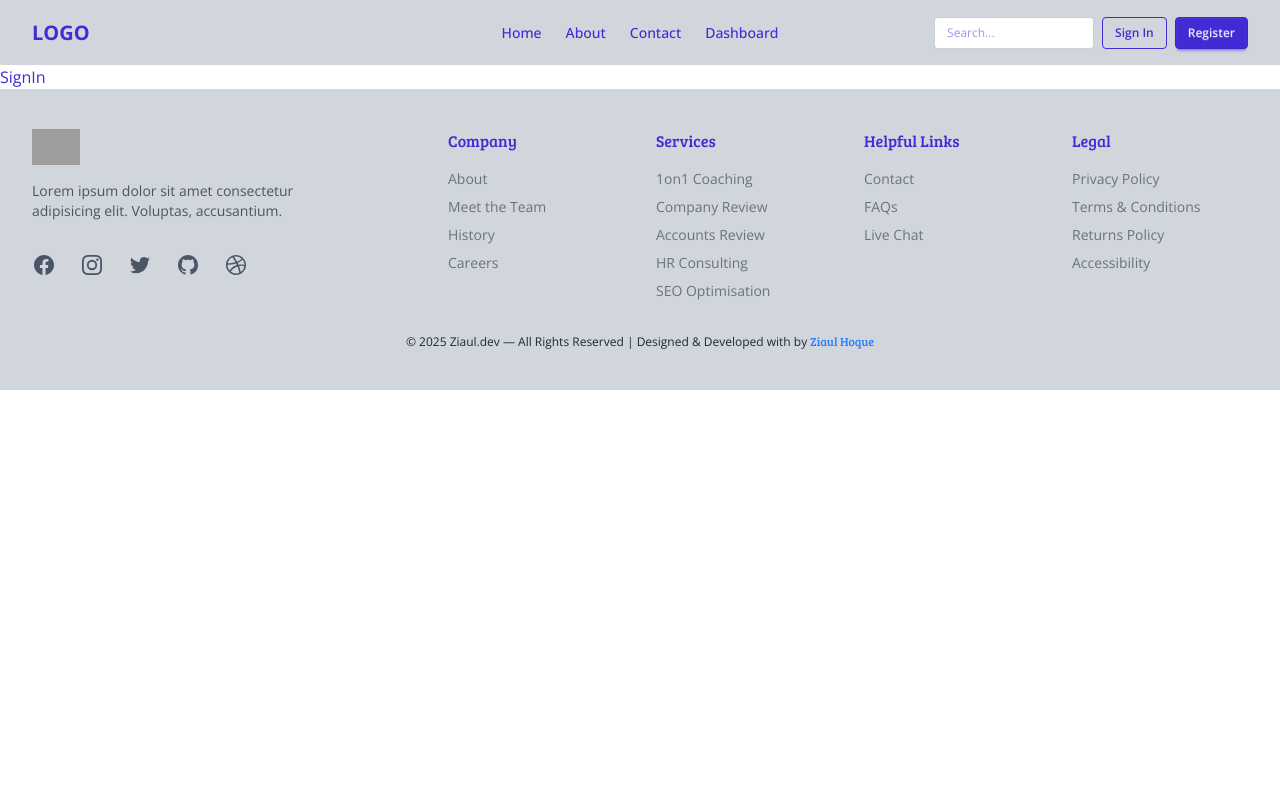
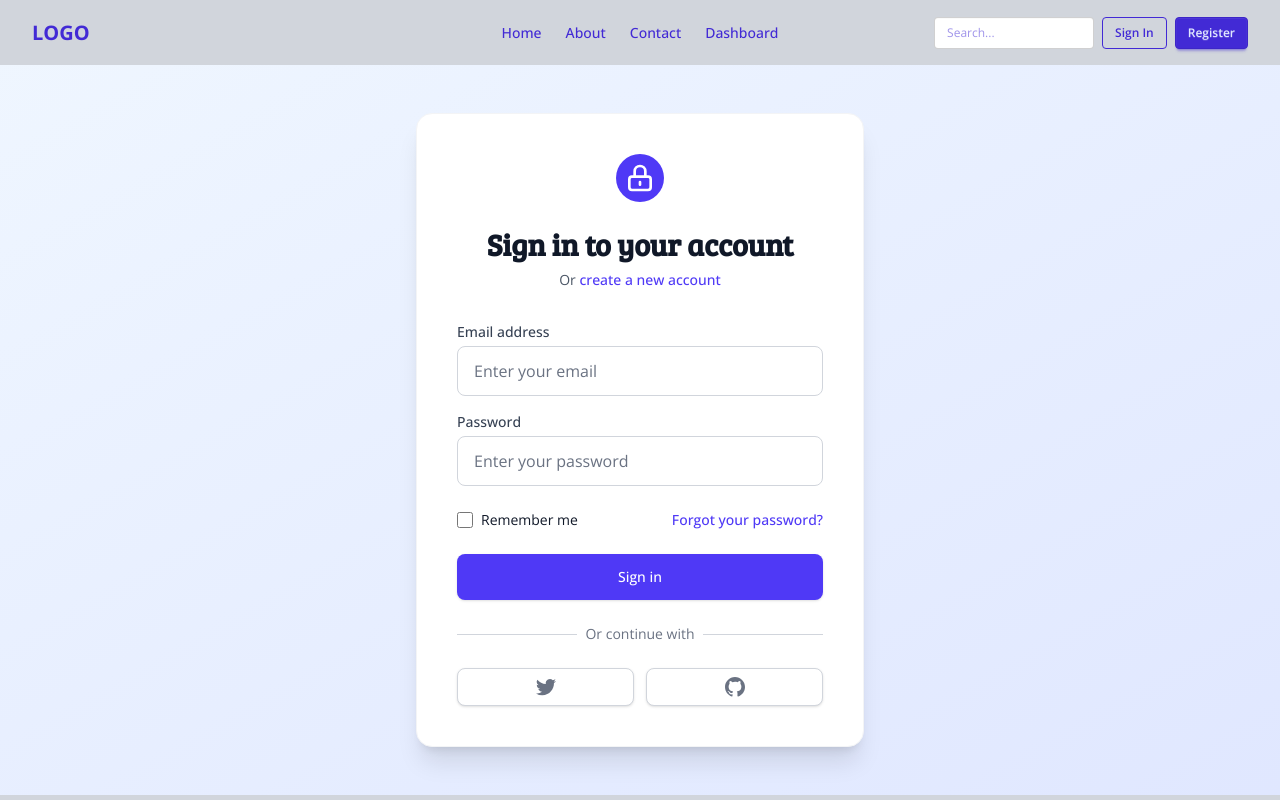
Before and after one commit to ziaul-hoque4820/job-portal-client, a React (Vite) app: page /signin in a window 1280 px wide. Shown: the top 800 px of the page. Built offline with nearby package versions, Linux system fonts and the light colour scheme; grey boxes are pictures that could not be loaded.

Commit message:
SignIn design done

```diff
--- a/src/pages/register/SignIn.jsx
+++ b/src/pages/register/SignIn.jsx
@@ -1,9 +1,150 @@
-import React from 'react'
+import React, { useState } from 'react';
+import { Link } from 'react-router-dom';
 
-function SignIn() {
-  return (
-    <div>SignIn</div>
-  )
-}
+const SignIn = () => {
+    const [formData, setFormData] = useState({
+        email: '',
+        password: '',
+        rememberMe: false
+    });
 
-export default SignIn
+    const handleChange = (e) => {
+        const { name, value, type, checked } = e.target;
+        setFormData(prev => ({
+            ...prev,
+            [name]: type === 'checkbox' ? checked : value
+        }));
+    };
+
+    const handleSubmit = (e) => {
+        e.preventDefault();
+        console.log('Sign in attempt:', formData);
+        // Handle sign in logic here
+    };
+
+    return (
+        <div className="flex items-center justify-center bg-gradient-to-br from-blue-50 to-indigo-100 py-12 px-4 sm:px-6 lg:px-8">
+            <div className="max-w-md w-full space-y-8 bg-white p-10 rounded-2xl shadow-xl border border-gray-100">
+                {/* Header */}
+                <div className="text-center">
+                    <div className="mx-auto h-12 w-12 bg-indigo-600 rounded-full flex items-center justify-center">
+                        <svg className="h-8 w-8 text-white" fill="none" viewBox="0 0 24 24" stroke="currentColor">
+                            <path strokeLinecap="round" strokeLinejoin="round" strokeWidth={2} d="M12 15v2m-6 4h12a2 2 0 002-2v-6a2 2 0 00-2-2H6a2 2 0 00-2 2v6a2 2 0 002 2zm10-10V7a4 4 0 00-8 0v4h8z" />
+                        </svg>
+                    </div>
+                    <h2 className="mt-6 text-3xl font-extrabold text-gray-900">
+                        Sign in to your account
+                    </h2>
+                    <p className="mt-2 text-sm text-gray-600">
+                        Or{' '}
+                        <Link to="/register" className="font-medium text-indigo-600 hover:text-indigo-500 transition-colors">
+                            create a new account
+                        </Link>
+                    </p>
+                </div>
+
+                {/* Form */}
+                <form className="mt-8 space-y-6" onSubmit={handleSubmit}>
+                    <div className="space-y-4">
+                        <div>
+                            <label htmlFor="email" className="block text-sm font-medium text-gray-700 mb-1">
+                                Email address
+                            </label>
+                            <input
+                                id="email"
+                                name="email"
+                                type="email"
+                                autoComplete="email"
+                                required
+                                value={formData.email}
+                                onChange={handleChange}
+                                className="appearance-none relative block w-full px-4 py-3 border border-gray-300 placeholder-gray-500 text-gray-900 rounded-lg focus:outline-none focus:ring-2 focus:ring-indigo-500 focus:border-indigo-500 focus:z-10 transition-colors"
+                                placeholder="Enter your email"
+                            />
+                        </div>
+                        <div>
+                            <label htmlFor="password" className="block text-sm font-medium text-gray-700 mb-1">
+                                Password
+                            </label>
+                            <input
+                                id="password"
+                                name="password"
+                                type="password"
+                                autoComplete="current-password"
+                                required
+                                value={formData.password}
+                                onChange={handleChange}
+                                className="appearance-none relative block w-full px-4 py-3 border border-gray-300 placeholder-gray-500 text-gray-900 rounded-lg focus:outline-none focus:ring-2 focus:ring-indigo-500 focus:border-indigo-500 focus:z-10 transition-colors"
+                                placeholder="Enter your password"
+                            />
+                        </div>
+                    </div>
+
+                    <div className="flex items-center justify-between">
+                        <div className="flex items-center">
+                            <input
+                                id="rememberMe"
+                                name="rememberMe"
+                                type="checkbox"
+                                checked={formData.rememberMe}
+                                onChange={handleChange}
+                                className="h-4 w-4 text-indigo-600 focus:ring-indigo-500 border-gray-300 rounded"
+                            />
+                            <label htmlFor="rememberMe" className="ml-2 block text-sm text-gray-900">
+                                Remember me
+                            </label>
+                        </div>
+
+                        <div className="text-sm">
+                            <a href="#" className="font-medium text-indigo-600 hover:text-indigo-500 transition-colors">
+                                Forgot your password?
+                            </a>
+                        </div>
+                    </div>
+
+                    <div>
+                        <button
+                            type="submit"
+                            className="group relative w-full flex justify-center py-3 px-4 border border-transparent text-sm font-medium rounded-lg text-white bg-indigo-600 hover:bg-indigo-700 focus:outline-none focus:ring-2 focus:ring-offset-2 focus:ring-indigo-500 transition-colors shadow-sm"
+                        >
+                            Sign in
+                        </button>
+                    </div>
+
+                    {/* Social Sign In */}
+                    <div className="mt-6">
+                        <div className="relative">
+                            <div className="absolute inset-0 flex items-center">
+                                <div className="w-full border-t border-gray-300" />
+                            </div>
+                            <div className="relative flex justify-center text-sm">
+                                <span className="px-2 bg-white text-gray-500">Or continue with</span>
+                            </div>
+                        </div>
+
+                        <div className="mt-6 grid grid-cols-2 gap-3">
+                            <button
+                                type="button"
+                                className="w-full inline-flex justify-center py-2 px-4 border border-gray-300 rounded-lg shadow-sm bg-white text-sm font-medium text-gray-500 hover:bg-gray-50 transition-colors"
+                            >
+                                <svg className="w-5 h-5" fill="currentColor" viewBox="0 0 20 20">
+                                    <path d="M6.29 18.251c7.547 0 11.675-6.253 11.675-11.675 0-.178 0-.355-.012-.53A8.348 8.348 0 0020 3.92a8.19 8.19 0 01-2.357.646 4.118 4.118 0 001.804-2.27 8.224 8.224 0 01-2.605.996 4.107 4.107 0 00-6.993 3.743 11.65 11.65 0 01-8.457-4.287 4.106 4.106 0 001.27 5.477A4.073 4.073 0 01.8 7.713v.052a4.105 4.105 0 003.292 4.022 4.095 4.095 0 01-1.853.07 4.108 4.108 0 003.834 2.85A8.233 8.233 0 010 16.407a11.616 11.616 0 006.29 1.84" />
+                                </svg>
+                            </button>
+                            <button
+                                type="button"
+                                className="w-full inline-flex justify-center py-2 px-4 border border-gray-300 rounded-lg shadow-sm bg-white text-sm font-medium text-gray-500 hover:bg-gray-50 transition-colors"
+                            >
+                                <svg className="w-5 h-5" fill="currentColor" viewBox="0 0 20 20">
+                                    <path fillRule="evenodd" d="M10 0C4.477 0 0 4.477 0 10c0 4.42 2.865 8.167 6.839 9.49.5.092.682-.217.682-.482 0-.237-.008-.866-.013-1.7-2.782.605-3.369-1.343-3.369-1.343-.454-1.155-1.11-1.462-1.11-1.462-.908-.62.069-.608.069-.608 1.003.07 1.531 1.03 1.531 1.03.892 1.529 2.341 1.087 2.91.832.092-.647.35-1.088.636-1.338-2.22-.253-4.555-1.11-4.555-4.943 0-1.091.39-1.984 1.029-2.683-.103-.253-.446-1.27.098-2.647 0 0 .84-.268 2.75 1.026A9.578 9.578 0 0110 4.837c.85.004 1.705.114 2.504.336 1.909-1.294 2.747-1.026 2.747-1.026.546 1.377.203 2.394.1 2.647.64.699 1.028 1.592 1.028 2.683 0 3.842-2.339 4.687-4.566 4.934.359.309.678.919.678 1.852 0 1.336-.012 2.415-.012 2.743 0 .267.18.578.688.48C17.14 18.163 20 14.418 20 10c0-5.523-4.477-10-10-10z" clipRule="evenodd" />
+                                </svg>
+                            </button>
+                        </div>
+                    </div>
+                </form>
+            </div>
+        </div>
+    );
+};
+
+export default SignIn;
```
